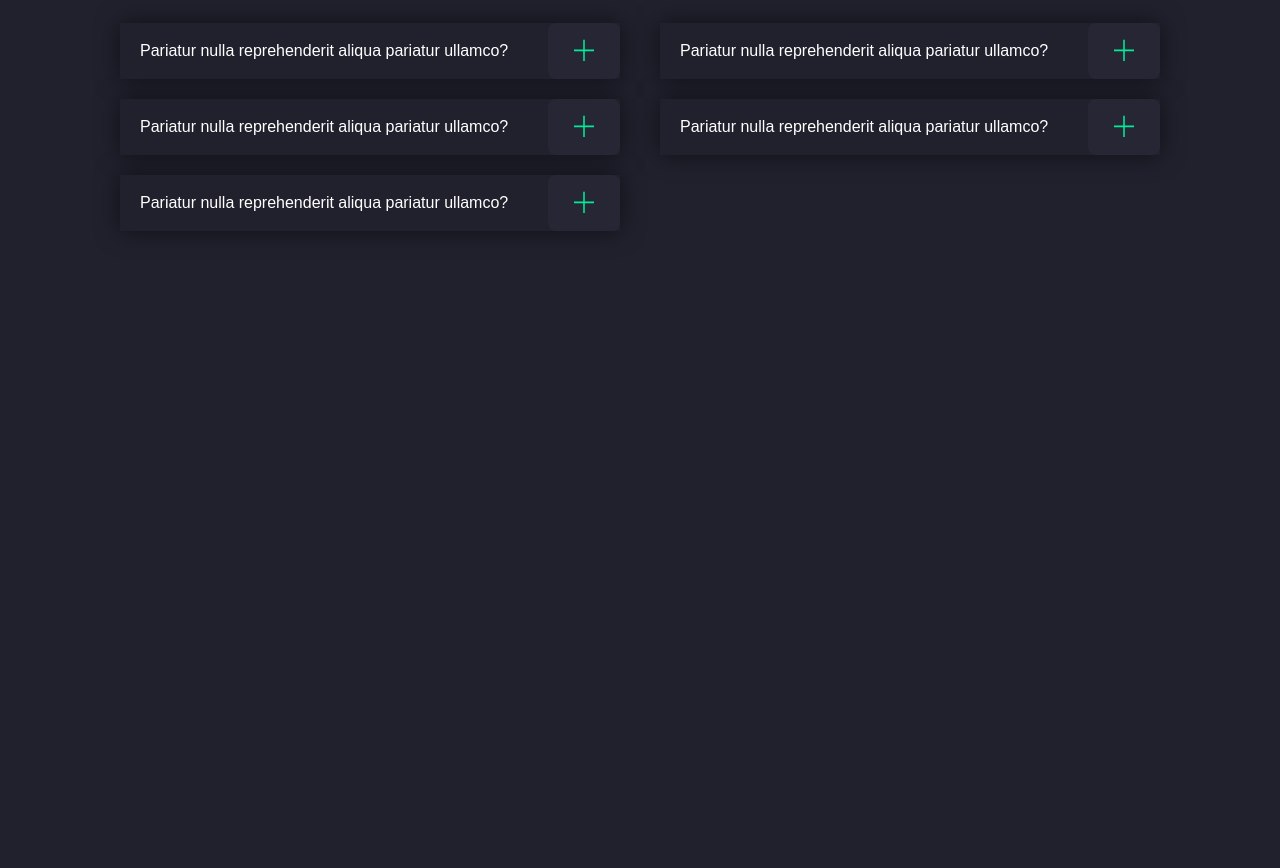
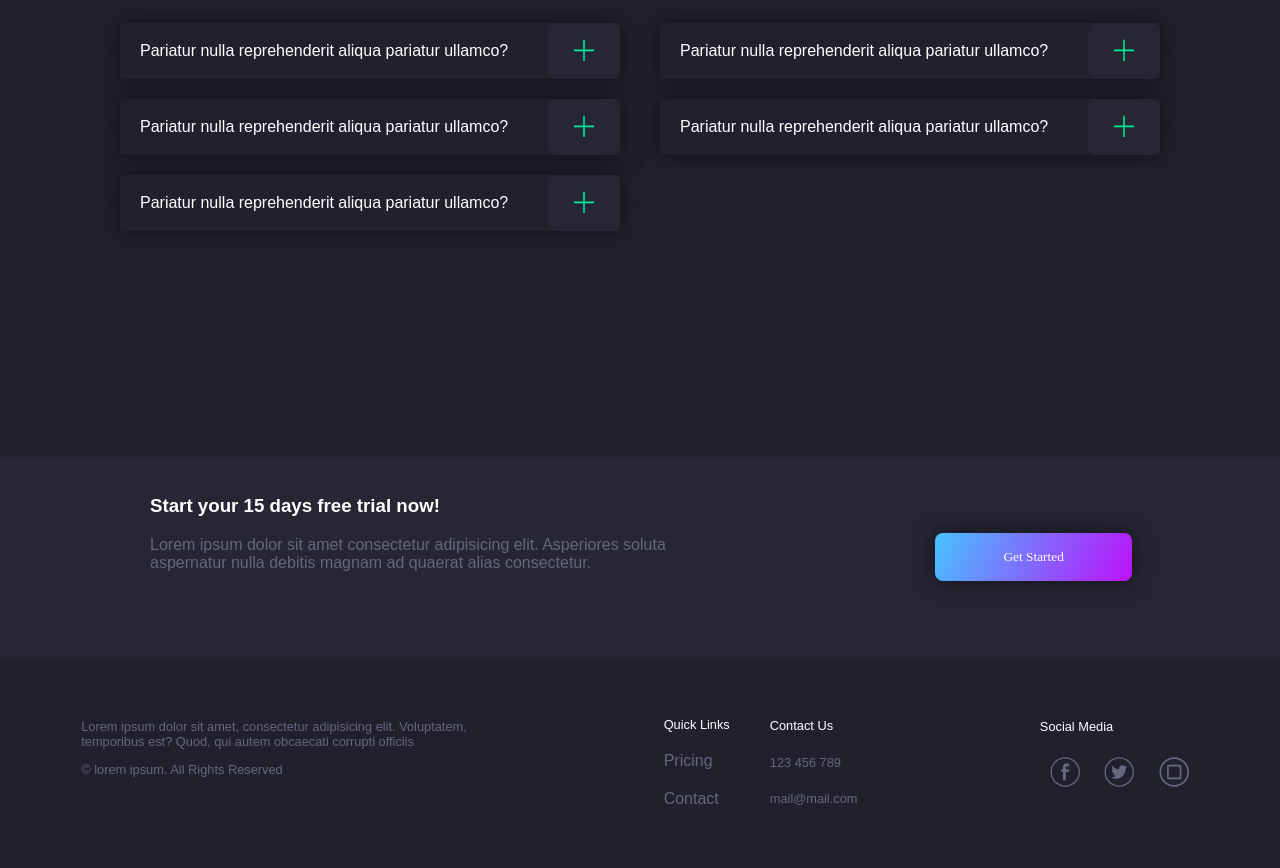
Before and after one commit to emkozuch/app-landingpage, a website built with Parcel: page src/index.html in a window 1280 px wide. Shown: the part 4418-5286 px from the top of the page. Before the commit the page ends 4875 px from the top, so only its background shows below. Built offline with nearby package versions, Linux system fonts and the light colour scheme; a web font is replaced by a local one.

Commit message:
footer layout

```diff
--- a/src/index.html
+++ b/src/index.html
@@ -307,8 +307,8 @@
                 <div class="single-accordion-container with-shadow">
                     <div class="accordion border--rounded">
                         <div class="question-container">Pariatur nulla reprehenderit aliqua pariatur ullamco?</div>
-                        <div class="accordion-icon-container border--rounded"><img class="accordion-icon" src="./images/plus.svg"
-                                alt="accordion-icon">
+                        <div class="accordion-icon-container border--rounded"><img class="accordion-icon"
+                                src="./images/plus.svg" alt="accordion-icon">
                         </div>
                     </div>
                     <div class="accordion-content">
@@ -318,12 +318,13 @@
                 <div class="single-accordion-container with-shadow">
                     <div class="accordion border--rounded">
                         <div class="question-container">Pariatur nulla reprehenderit aliqua pariatur ullamco?</div>
-                        <div class="accordion-icon-container border--rounded"><img class="accordion-icon" src="./images/plus.svg"
-                                alt="accordion-icon">
+                        <div class="accordion-icon-container border--rounded"><img class="accordion-icon"
+                                src="./images/plus.svg" alt="accordion-icon">
                         </div>
                     </div>
                     <div class="accordion-content">
-                        <p class="accordion-text txt--dark">Voluptate consequat cupidatat nulla voluptate enim mollit amet commodo
+                        <p class="accordion-text txt--dark">Voluptate consequat cupidatat nulla voluptate enim mollit
+                            amet commodo
                             id
                             ut
                             reprehenderit esse labore labore.</p>
@@ -332,8 +333,8 @@
                 <div class="single-accordion-container with-shadow">
                     <div class="accordion border--rounded">
                         <div class="question-container">Pariatur nulla reprehenderit aliqua pariatur ullamco?</div>
-                        <div class="accordion-icon-container border--rounded"><img class="accordion-icon" src="./images/plus.svg"
-                                alt="accordion-icon">
+                        <div class="accordion-icon-container border--rounded"><img class="accordion-icon"
+                                src="./images/plus.svg" alt="accordion-icon">
                         </div>
                     </div>
                     <div class="accordion-content">
@@ -345,8 +346,8 @@
                 <div class="single-accordion-container with-shadow">
                     <div class="accordion border--rounded">
                         <div class="question-container">Pariatur nulla reprehenderit aliqua pariatur ullamco?</div>
-                        <div class="accordion-icon-container border--rounded"><img class="accordion-icon" src="./images/plus.svg"
-                                alt="accordion-icon">
+                        <div class="accordion-icon-container border--rounded"><img class="accordion-icon"
+                                src="./images/plus.svg" alt="accordion-icon">
                         </div>
                     </div>
                     <div class="accordion-content">
@@ -357,19 +358,61 @@
 
                     <div class="accordion border--rounded">
                         <div class="question-container">Pariatur nulla reprehenderit aliqua pariatur ullamco?</div>
-                        <div class="accordion-icon-container border--rounded"><img class="accordion-icon" src="./images/plus.svg"
-                                alt="accordion-icon">
+                        <div class="accordion-icon-container border--rounded"><img class="accordion-icon"
+                                src="./images/plus.svg" alt="accordion-icon">
                         </div>
                     </div>
                     <div class="accordion-content">
-                        <p class="accordion-text txt--dark">Excepteur deserunt nostrud occaecat nostrud consequat sit.</p>
+                        <p class="accordion-text txt--dark">Excepteur deserunt nostrud occaecat nostrud consequat sit.
+                        </p>
                     </div>
                 </div>
             </div>
 
         </div>
     </div>
+    <footer id="footer-section" class="footer">
+        <div class="trial-main-container">
+            <div class="trial-text-container">
+                <h3 class="txt--white">Start your 15 days free trial now!</h3>
+                <p class="txt--dark">Lorem ipsum dolor sit amet consectetur adipisicing elit. Asperiores soluta
+                    aspernatur nulla debitis magnam ad quaerat alias consectetur.
+                </p>
+            </div>
+            <div class="trial-button-container">
+                <button class="colored with-shadow">Get Started</button>
+            </div>
 
+        </div>
+        <div class="footer-content">
+            <div class="footer-column">
+                <p class="txt--dark">Lorem ipsum dolor sit amet, consectetur adipisicing elit. Voluptatem, temporibus
+                    est? Quod, qui autem obcaecati corrupti officiis</p>
+                <p class="txt--dark">&copy; lorem ipsum. All Rights Reserved</p>
+            </div>
+            <div class="footer-column">
+                <div class="footer-subcolumn">
+                    <p class="txt--white">Quick Links</p>
+                    <a href="#pricing-section" class="txt--dark">Pricing</a>
+                    <a href="#" class="txt--dark">Contact</a>
+                </div>
+                <div class="footer-subcolumn">
+                    <p class="txt--white">Contact Us</p>
+                    <p class="txt--dark">123 456 789</p>
+                    <p class="txt--dark">mail@mail.com</p>
+                </div>
+
+            </div>
+            <div class="footer-column">
+                <p class="txt--white">Social Media</p>
+                <div class="social-media-container">
+                    <a href="#" class="social-media-icon"><img src="./images/fb.svg" alt="fb-icon"></a>
+                    <a href="#" class="social-media-icon"><img src="./images/twitter.svg" alt="twitter-icon"></a>
+                    <a href="#" class="social-media-icon"><img src="./images/instagram.svg" alt="instagram-icon"></a>
+                </div>
+            </div>
+        </div>
+    </footer>
     <script src="./scripts/index.js"></script>
 </body>
 
--- /dev/null
+++ b/src/styles/footer.scss
@@ -0,0 +1,65 @@
+@mixin flexDisplayCentered {
+  display: flex;
+}
+.footer {
+  .trial-main-container {
+    display: flex;
+    padding: 20px 50px;
+    height: 20vh;
+    background-color: #262635;
+    .trial-text-container {
+      padding-left: 100px;
+      width: 70%;
+      p:last-of-type {
+        width: 80%;
+      }
+    }
+    .trial-button-container {
+      display: flex;
+      justify-content: center;
+      align-items: center;
+      width: 40%;
+      button {
+        width: 50%;
+        height: 30%;
+      }
+    }
+  }
+  .footer-content {
+    display: flex;
+    padding: 50px 0px;
+    justify-content: space-around;
+    p {
+      font-size: 1vw;
+    }
+    .footer-column {
+      max-width: 400px;
+      &:nth-of-type(2) {
+        display: flex;
+        justify-content: flex-start;
+        .footer-subcolumn {
+          display: flex;
+          justify-content: space-evenly;
+          flex-direction: column;
+          margin: 0px 10px;
+          a {
+            text-decoration: none;
+            margin: 10px;
+          }
+          p {
+            margin: 10px;
+          }
+        }
+      }
+      .social-media-container {
+        .social-media-icon {
+          img {
+            width: 30px;
+            height: 30px;
+            margin: 10px;
+          }
+        }
+      }
+    }
+  }
+}
--- a/src/styles/main.scss
+++ b/src/styles/main.scss
@@ -4,8 +4,10 @@
 @import "./features.scss";
 @import "./pricing.scss";
 @import "./faq.scss";
+@import "./footer.scss";
+
 @import url("https://fonts.googleapis.com/css?family=Muli&display=swap");
-$txt-dark: #66667e;
+
 body {
   background-color: #21212e;
   font-family: "Muli", sans-serif;
@@ -13,7 +15,10 @@ body {
   overflow-x: hidden;
 }
 .txt--dark{
-  color: $txt-dark;
+  color: #66667e;
+}
+.txt--white{
+  color: white;
 }
 .with-shadow{
   box-shadow:  0 0 23px rgba(0, 0, 0, 0.54);
```
Also changed, not shown: src/images/fb.svg (added), src/images/instagram.svg (added), src/images/twitter.svg (added).
